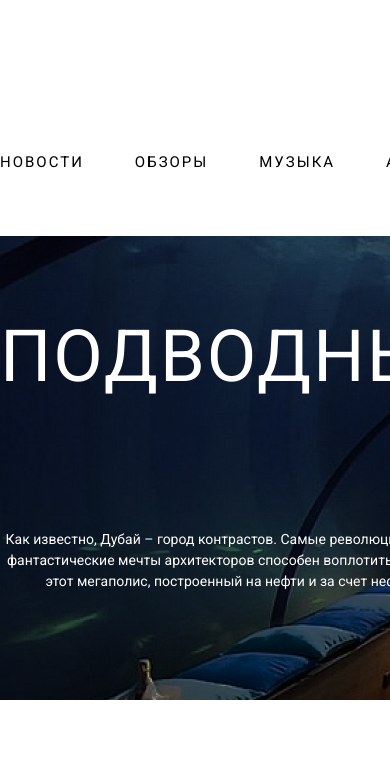
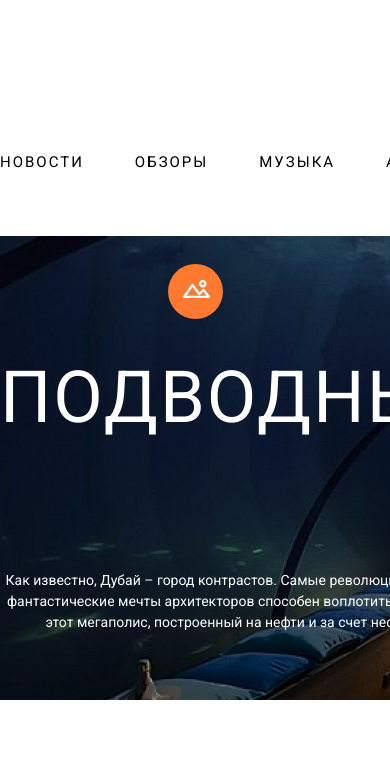
Before and after one commit to fantgotgame/News-ulture, a plain HTML site: page index.html in a window 390 px wide. Shown: the top 766 px of the page. Drawn offline with Linux system fonts and the light colour scheme; the site is published under a folder, as on GitHub Pages, so addresses that start at the root find nothing.

Commit message:
Готовый сайт. Осталось адаптив

```diff
--- a/index.html
+++ b/index.html
@@ -33,7 +33,7 @@
     <!-- /.header-container -->
     <div class="promo">
         <div class="promo-icon">
-            <img src="/img/promo-image.svg" alt="">
+            <img src="img/promo-image.svg" alt="">
         </div>
 
         <div class="title-promo">
```
